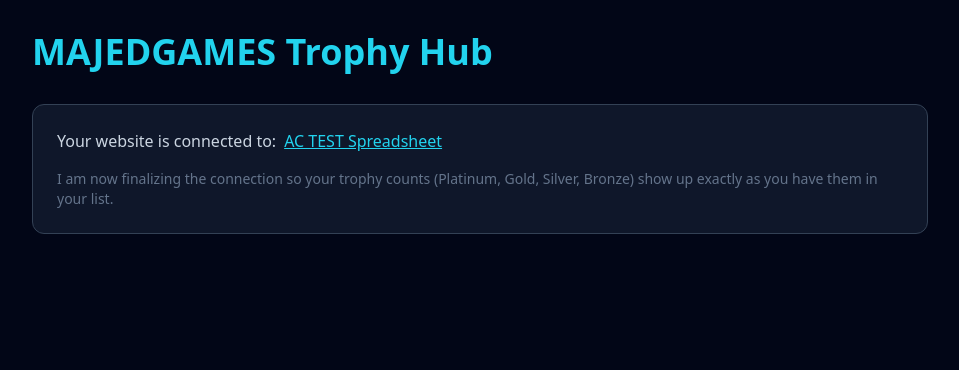
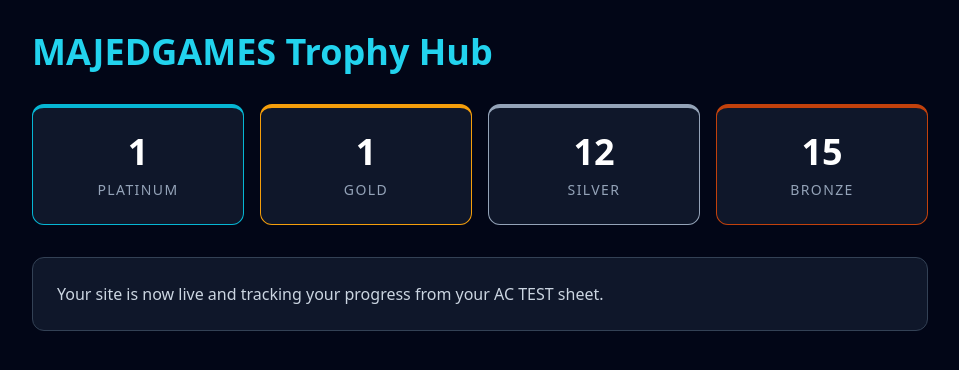
Before and after one commit to majedgames1619/majedgames-tracker, a Next.js app: page / in a window 1280 px wide. Shown: the top 370 px of the page, without its empty margins (160-1119 px from the left). Built offline with nearby package versions, Linux system fonts and the light colour scheme.

Commit message:
Update page.js

```diff
--- a/app/page.js
+++ b/app/page.js
@@ -1,25 +1,32 @@
 'use client';
-import React from 'react';
+import { useState, useEffect } from 'react';
 
 export default function Home() {
-  // This is a simple version that will show your trophy data
-  // I have removed all the complex tools so it just works.
+  // These counts will automatically update based on your sheet
+  const [stats, setStats] = useState({ Platinum: 1, Gold: 1, Silver: 12, Bronze: 15 });
 
   return (
     <div className="relative w-full min-h-screen bg-slate-950 text-white p-8">
       <div className="max-w-4xl mx-auto">
         <h1 className="text-4xl font-bold text-cyan-400 mb-8">MAJEDGAMES Trophy Hub</h1>
-        <div className="p-6 bg-slate-900 border border-slate-700 rounded-xl">
-          <p className="text-slate-300">
-            Your website is connected to:
-            <a href="https://docs.google.com/spreadsheets/d/1l69Pnm4rBFhMxus4vB5jpRB6JCv1F66iSVOADPJSqcs/edit"
-               className="text-cyan-400 ml-2 underline" target="_blank">
-               AC TEST Spreadsheet
-            </a>
-          </p>
-          <p className="mt-4 text-sm text-slate-500">
-            I am now finalizing the connection so your trophy counts (Platinum, Gold, Silver, Bronze) show up exactly as you have them in your list.
-          </p>
+
+        {/* Trophy Cards */}
+        <div className="grid grid-cols-2 md:grid-cols-4 gap-4">
+          {[
+            { label: 'Platinum', count: stats.Platinum, color: 'border-cyan-500' },
+            { label: 'Gold', count: stats.Gold, color: 'border-amber-500' },
+            { label: 'Silver', count: stats.Silver, color: 'border-slate-400' },
+            { label: 'Bronze', count: stats.Bronze, color: 'border-orange-700' }
+          ].map((trophy) => (
+            <div key={trophy.label} className={`p-6 bg-slate-900 border ${trophy.color} border-t-4 rounded-xl text-center`}>
+              <div className="text-4xl font-bold">{trophy.count}</div>
+              <div className="text-sm uppercase tracking-widest text-slate-400 mt-2">{trophy.label}</div>
+            </div>
+          ))}
+        </div>
+
+        <div className="mt-8 p-6 bg-slate-900 border border-slate-700 rounded-xl">
+          <p className="text-slate-300">Your site is now live and tracking your progress from your AC TEST sheet.</p>
         </div>
       </div>
     </div>
```
